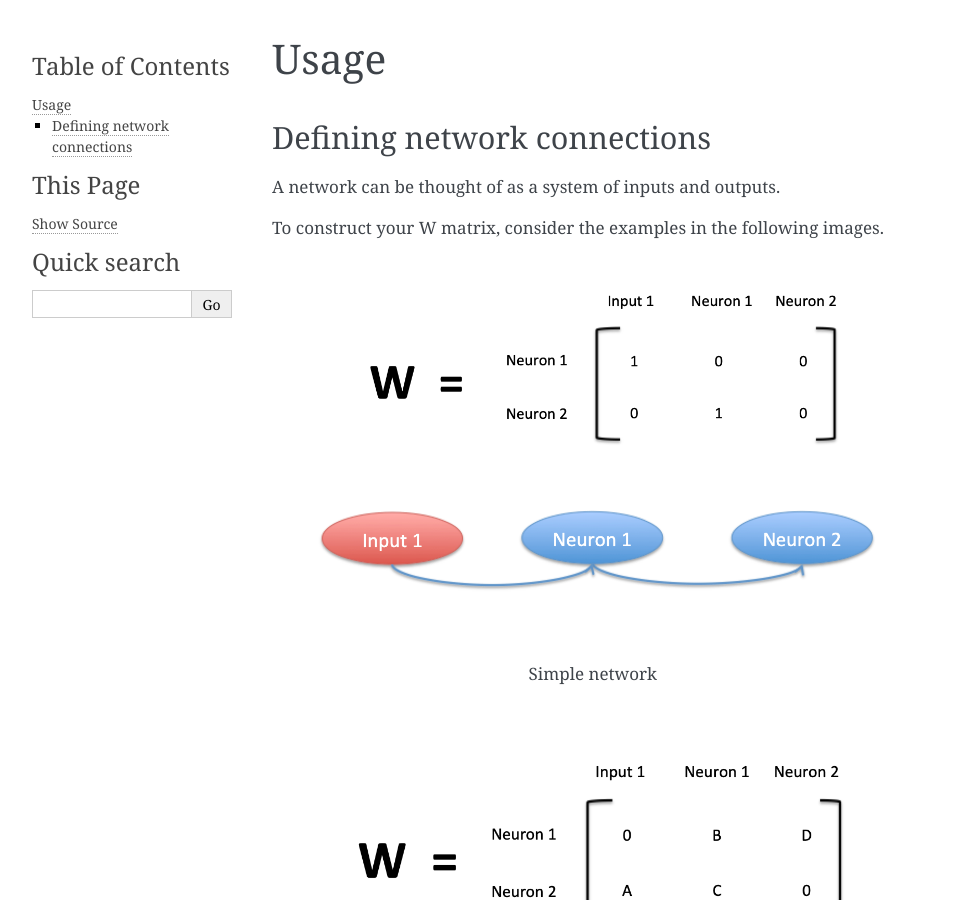
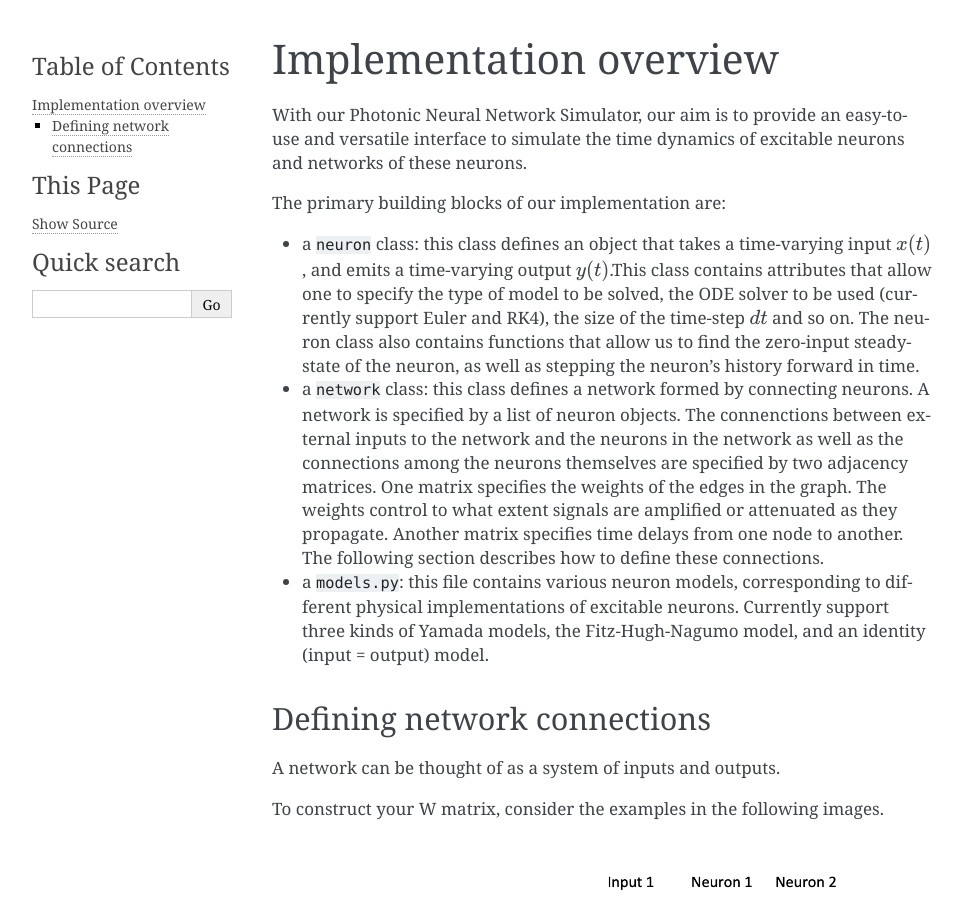
Before and after one commit to jabbate7/PhotonicNeuronSimulator, a Sphinx documentation site: the page built from docs/usage.rst, in a window 1280 px wide and 900 px high. Shown: the whole window, without its empty margins (148-1111 px from the left). Built offline with Sphinx 7.4.7, drawn with Linux system fonts in a browser that asks for light colours.

Commit message:
Added more words about implementation to usage.rst

```diff
--- a/docs/usage.rst
+++ b/docs/usage.rst
@@ -1,5 +1,13 @@
-Usage
+Implementation overview
 -----------
+
+With our Photonic Neural Network Simulator, our aim is to provide an easy-to-use and versatile interface to simulate the time dynamics of excitable neurons and networks of these neurons.
+
+The primary building blocks of our implementation are:
+
+- a ``neuron`` class: this class defines an object that takes a time-varying input :math:`x(t)` , and emits a time-varying output :math:`y(t)`.This class contains attributes that allow one to specify the type of model to be solved, the ODE solver to be used (currently support Euler and RK4), the size of the time-step :math:`dt` and so on. The neuron class also contains functions that allow us to find the zero-input steady-state of the neuron, as well as stepping the neuron's history forward in time.
+- a ``network`` class: this class defines a network formed by connecting neurons. A network is specified by a list of neuron objects. The connenctions between external inputs to the network and the neurons in the network as well as the connections among the neurons themselves are specified by two adjacency matrices. One matrix specifies the weights of the edges in the graph. The weights control to what extent signals are amplified or attenuated as they propagate. Another matrix specifies time delays from one node to another. The following section describes how to define these connections.
+- a ``models.py``: this file contains various neuron models, corresponding to different physical implementations of excitable neurons. Currently support three kinds of Yamada models, the Fitz-Hugh-Nagumo model, and an identity (input = output) model.
 
 Defining network connections
 ==============================
--- a/network.py
+++ b/network.py
@@ -419,7 +419,7 @@ class Network:
             g.add_node('$I_{0:d}$'.format(n1 + 1))
         for n1 in range(self.num_neurons):
             node_names.append('$N_{0:d}$'.format(n1 + 1))
-            g.add_node('$N_{0:d}$'.format(n1 + 1))
+            g.add_node('$N_{'+'{0:d}'.format(n1 + 1)+'$}')
 
         # set edge weights for thicknesses of lines
         for n1 in range(self.num_neurons):
@@ -433,7 +433,7 @@ class Network:
         edge_weights = 3.0 * np.abs(edge_weights) / np.max(edge_weights)
 
         # set node positions
-        g_pos = nx.spectral_layout(g)
+        g_pos = nx.fruchterman_reingold_layout(g)
 
         max_input = np.max(inputs) # largest value of all inputs over all time
         max_output = np.max(outputs) # largest value of all outputs over all time
```
